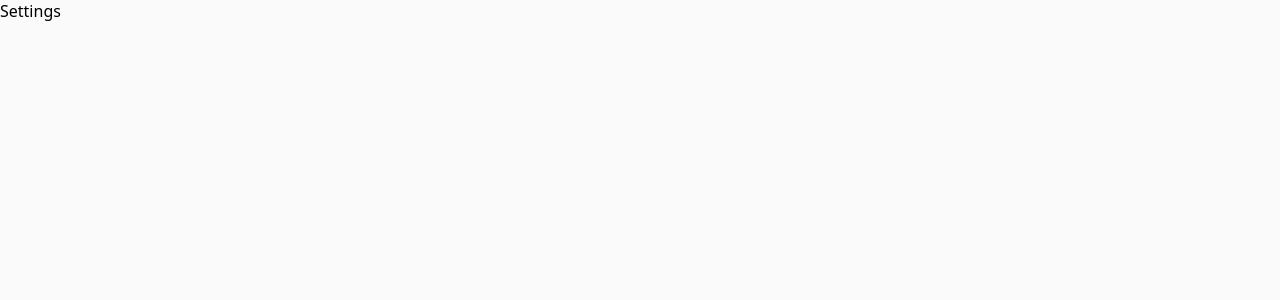
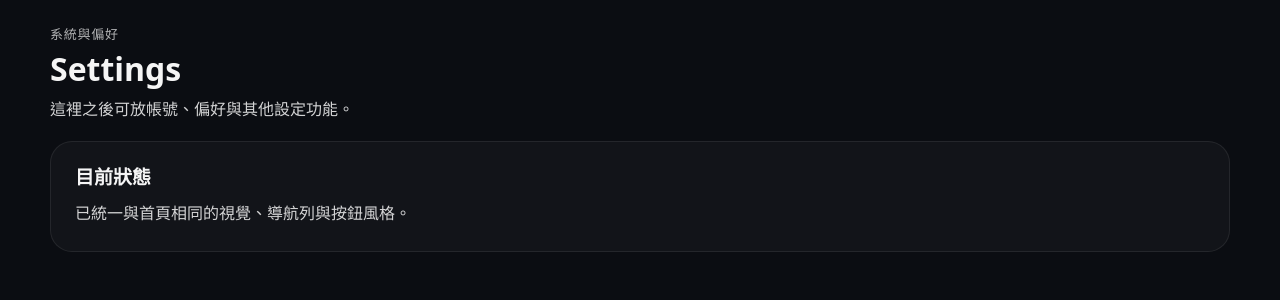
Before and after one commit to howeasyshare-glitch/simon, a Next.js app: page /settings in a window 1280 px wide. Shown: the top 300 px of the page. Built offline with nearby package versions, Linux system fonts and the light colour scheme.

Commit message:
Add files via upload

```diff
--- a/app/settings/page.tsx
+++ b/app/settings/page.tsx
@@ -1 +1,25 @@
-export default function Page(){return <div>Settings</div>}
+
+import styles from "../page.module.css";
+import NavBar from "../../components/NavBar";
+
+export default function Page() {
+  return (
+    <div className={styles.pageShell}>
+      <NavBar />
+      <div className={styles.pageWrap}>
+        <div className={styles.listPageHeader}>
+          <div>
+            <div className={styles.sectionKicker}>系統與偏好</div>
+            <h1 className={styles.pageTitle}>Settings</h1>
+            <p className={styles.pageSub}>這裡之後可放帳號、偏好與其他設定功能。</p>
+          </div>
+        </div>
+
+        <div className={styles.settingsCard}>
+          <div className={styles.cardTitle}>目前狀態</div>
+          <div className={styles.cardText}>已統一與首頁相同的視覺、導航列與按鈕風格。</div>
+        </div>
+      </div>
+    </div>
+  );
+}
```
